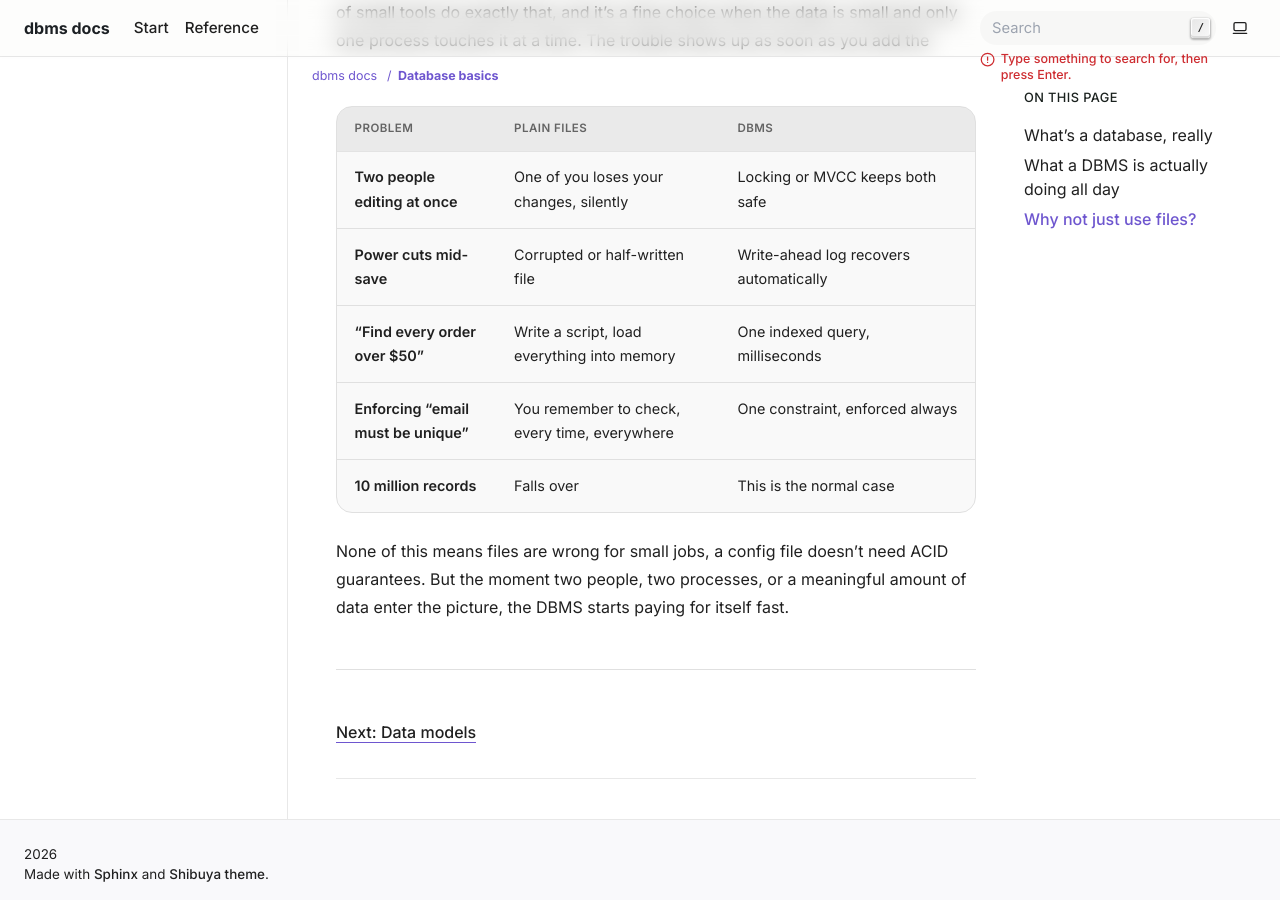
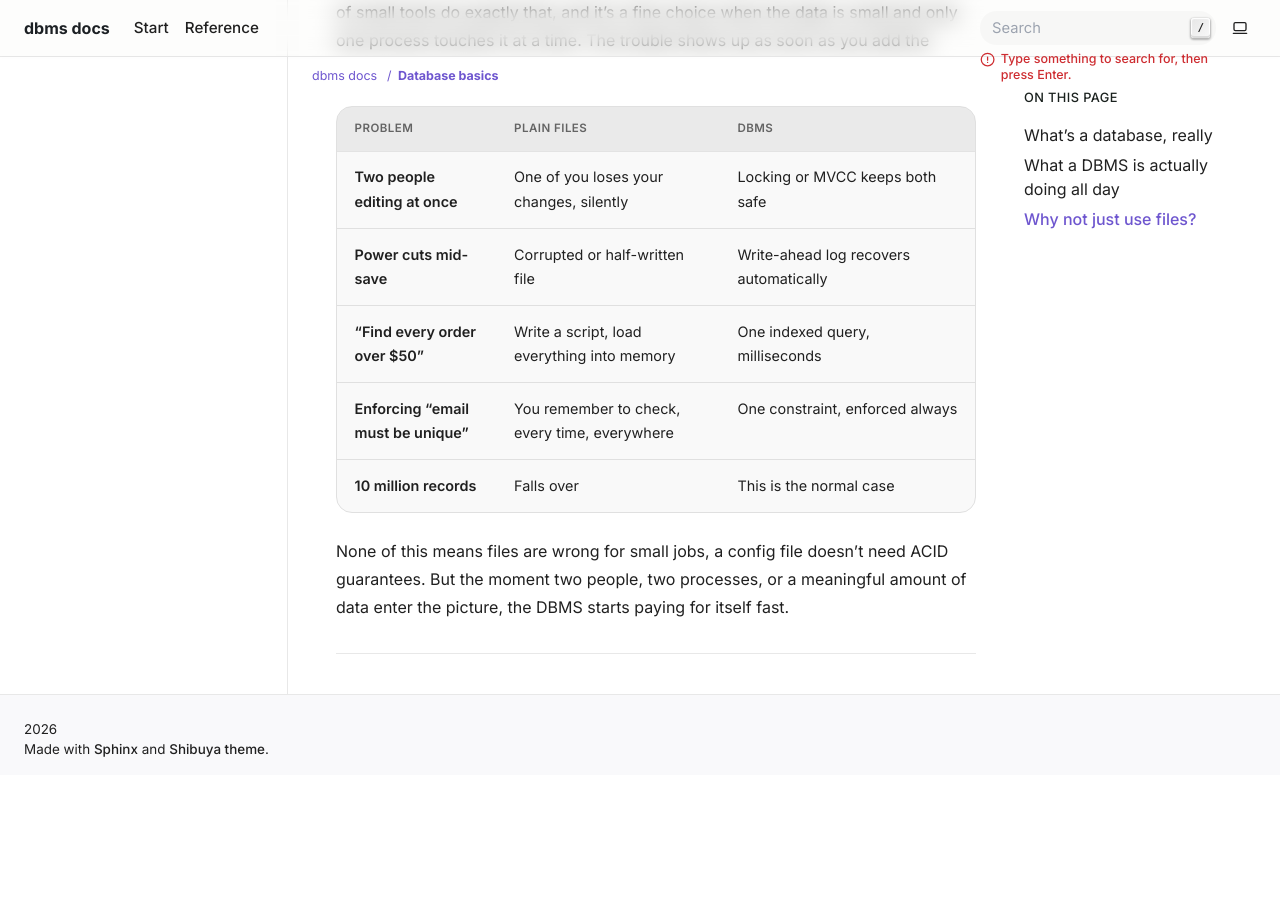
Before and after one commit to musix787-sketch/databases, a Sphinx documentation site: the page built from source/start.rst, in a window 1280 px wide and 900 px high, scrolled down 1782 px. Built offline with Sphinx 7.4.7, drawn with Linux system fonts in a browser that asks for light colours; after the commit the page ends 2557 px from its top, so only the background shows below that.

Commit message:
Update start.rst

```diff
--- a/source/start.rst
+++ b/source/start.rst
@@ -99,7 +99,3 @@ None of this means files are wrong for small jobs, a config file doesn't
 need ACID guarantees. But the moment two people, two processes, or a
 meaningful amount of data enter the picture, the DBMS starts paying for
 itself fast.
-
-----
-
-`Next: Data models <data-models.rst>`_
```
